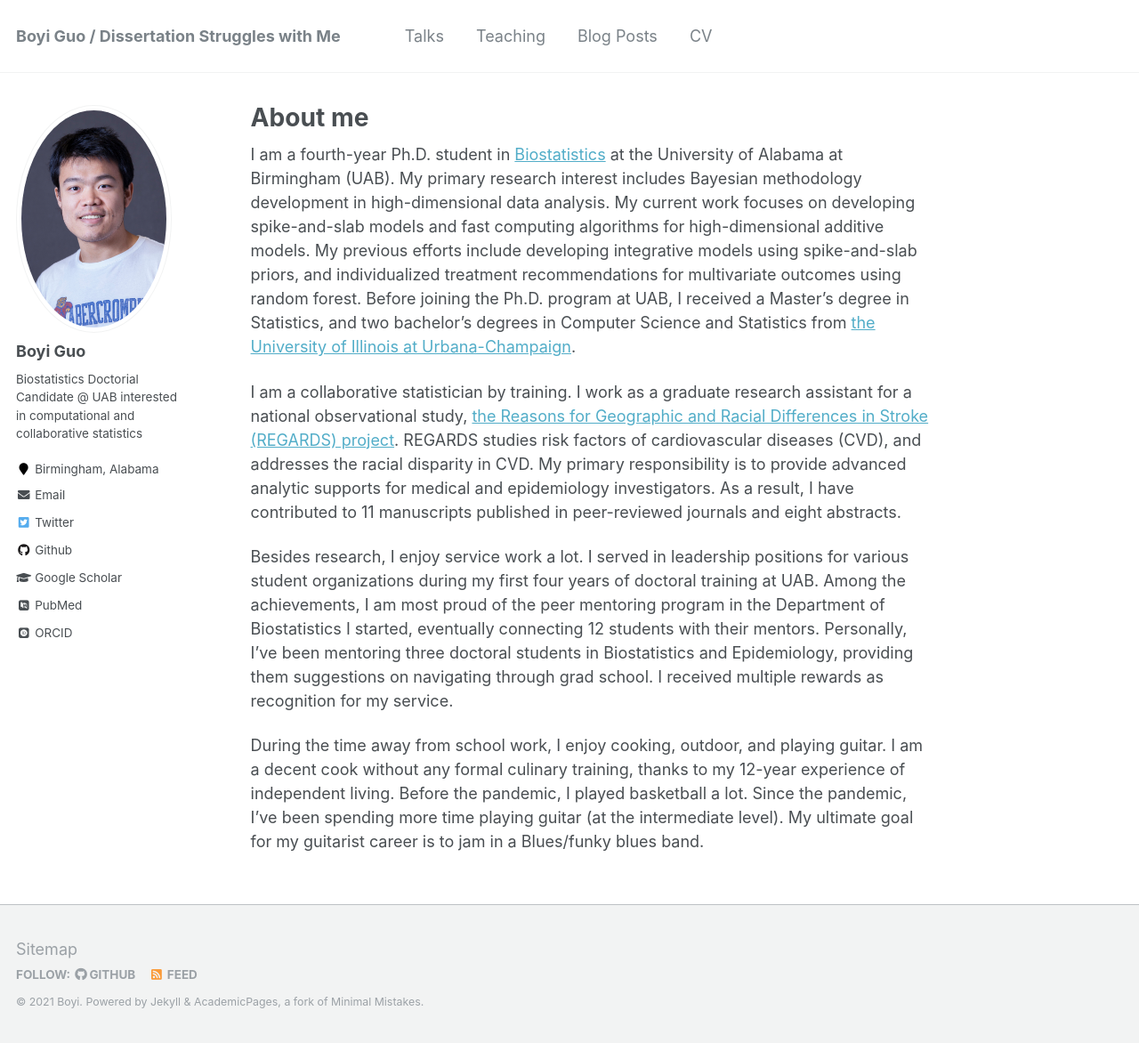
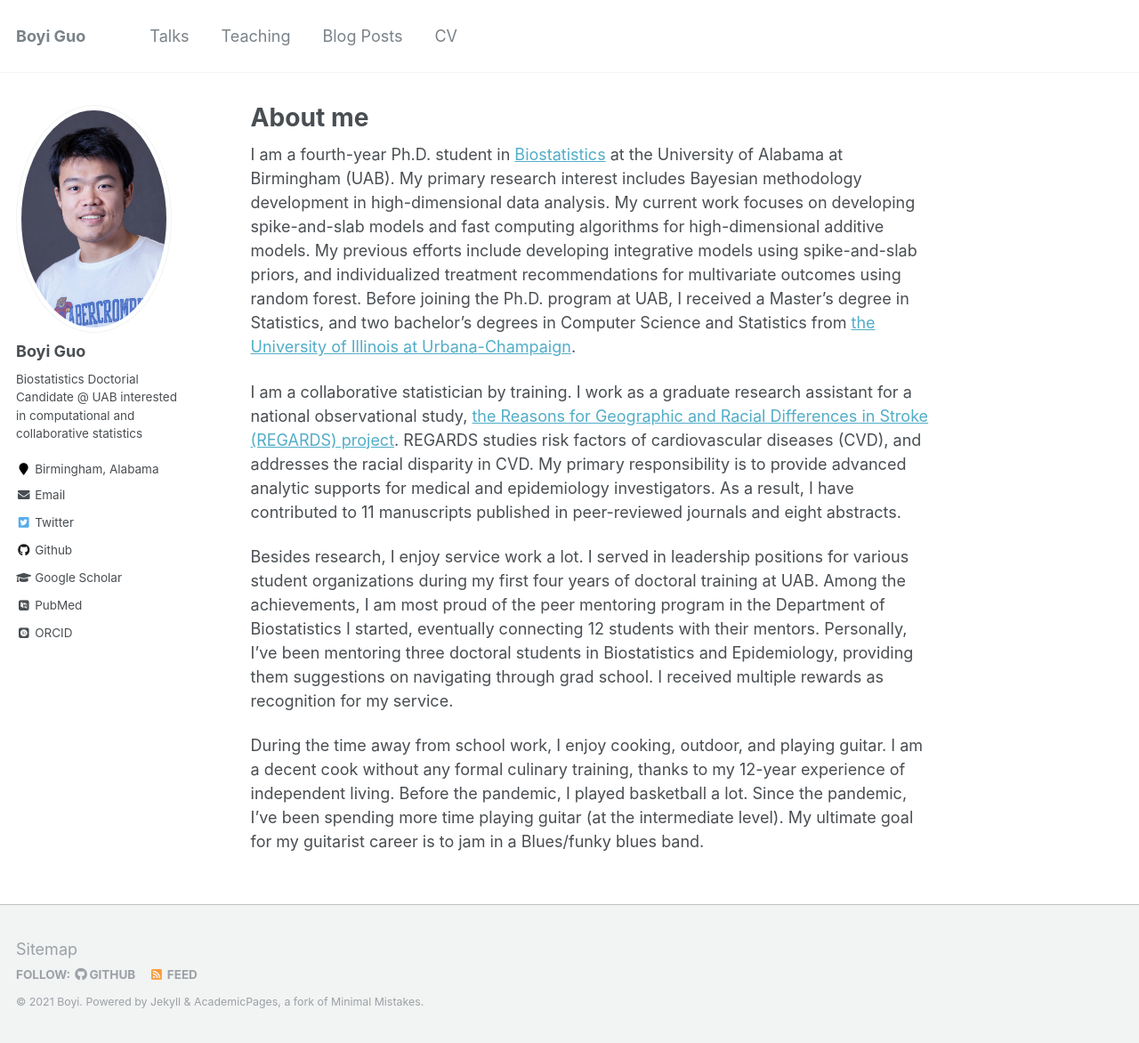
Before and after one commit to boyiguo1/boyiguo1.github.io, a Jekyll site: the page built from _pages/about.md, in a window 1280 px wide and 1172 px high. Shown: the whole window at 89% size. Built offline with Jekyll 4.4.1, drawn with Linux system fonts in a browser that asks for light colours; some web fonts are replaced.

Commit message:
Edit webpage name

```diff
--- a/_config.yml
+++ b/_config.yml
@@ -7,7 +7,7 @@
 
 # Site Settings
 locale                   : "en-US"
-title                    : "Boyi Guo / Dissertation Struggles with Me"
+title                    : "Boyi Guo"
 title_separator          : "-"
 name                     : &name "Boyi"
 description              : &description "personal description"
```
